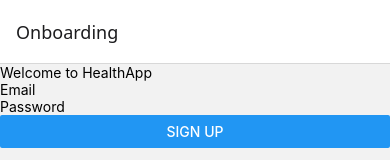
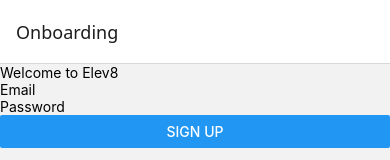
Before and after one commit to aix13033/Elev8, a React Native app: screen /Onboarding in a window 390 px wide. Shown: the top 160 px of the page. Built offline with nearby package versions, Linux system fonts and the light colour scheme; no server answers.

Commit message:
chore: update onboarding greeting

```diff
--- a/src/screens/Onboarding.js
+++ b/src/screens/Onboarding.js
@@ -13,7 +13,7 @@
 
   return (
     <View>
-      <Text>Welcome to HealthApp</Text>
+      <Text>Welcome to Elev8</Text>
       <TextInput placeholder="Email" value={email} onChangeText={setEmail} />
       <TextInput placeholder="Password" secureTextEntry value={password} onChangeText={setPassword} />
       <Button title="Sign Up" onPress={handleSignup} />
```
